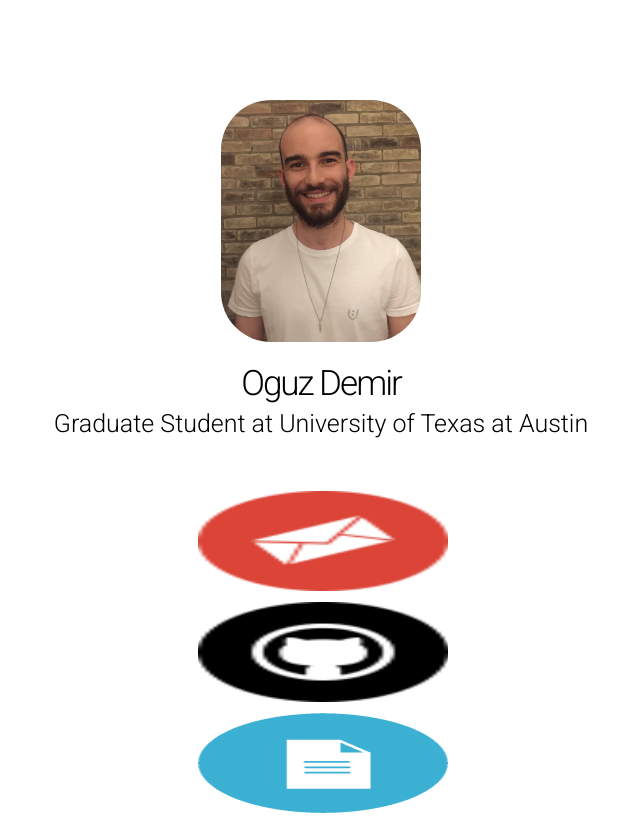
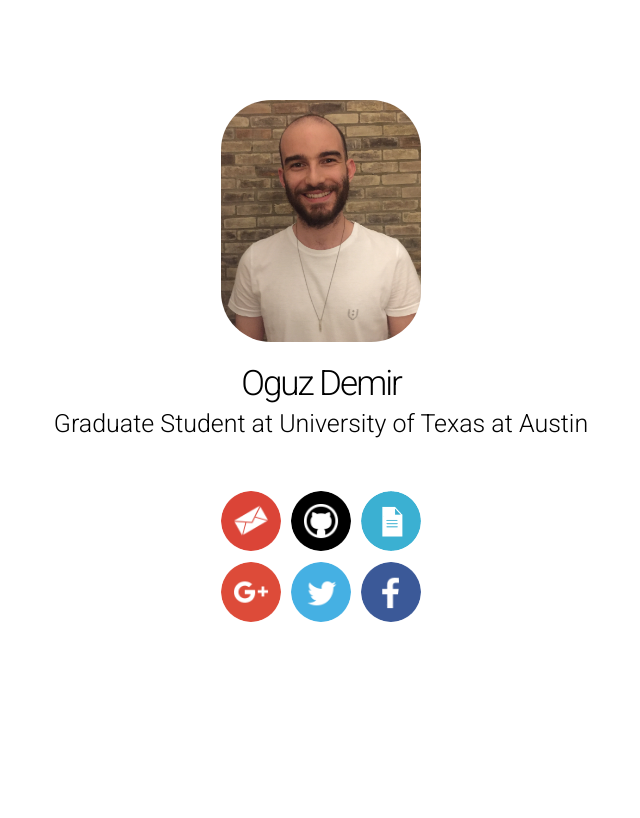
Before and after one commit to oguzdemir/oguzdemir.github.io, a plain HTML site: page index.html in a window 1280 px wide. Shown: the top 818 px of the page, without its empty margins (319-959 px from the left). Drawn offline with Linux system fonts and the light colour scheme.

Commit message:
Update finished

```diff
--- a/style.css
+++ b/style.css
@@ -75,8 +75,8 @@ p	{
 #links  img {
     border: solid 2px transparent;
     border-radius : 50px;
-    height: 100px;
-    width: 100%;
+    height: 60px;
+    width: 60px;
 
 }
 
```
